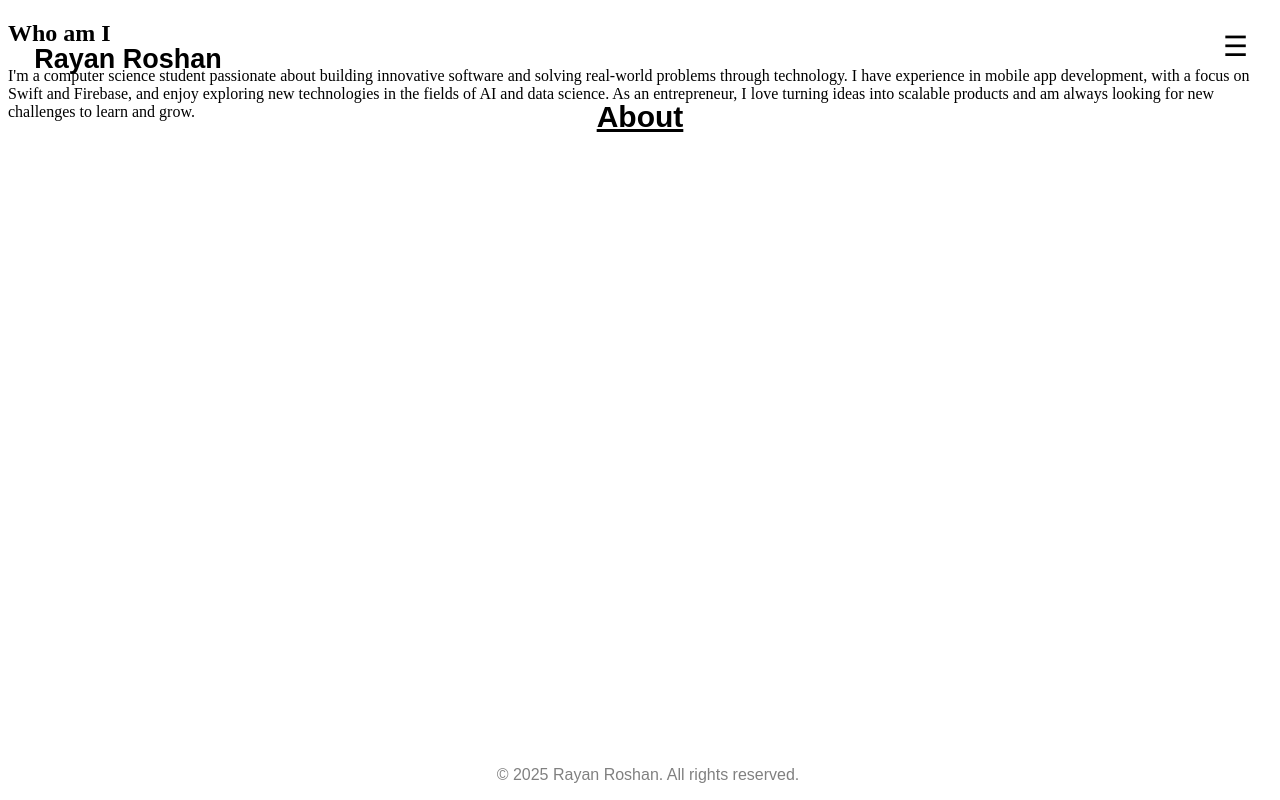
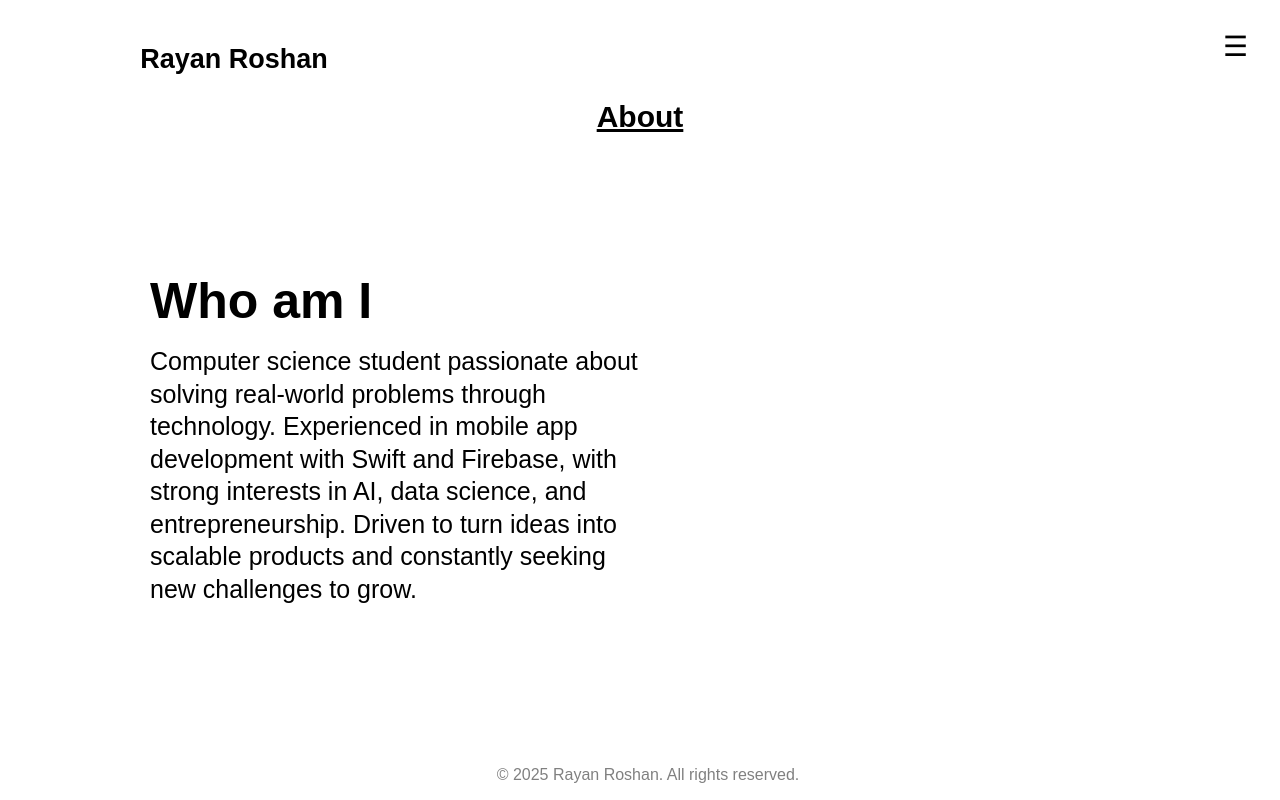
Before and after one commit to Rayan-Roshan21/Rayan_Roshan_website, a React (Vite) app in the folder Rayan_Roshan_Website/: page /about in a window 1280 px wide. Built offline with nearby package versions, Linux system fonts and the light colour scheme.

Commit message:
Made adjustments with the about_me css file.

```diff
--- a/Rayan_Roshan_Website/src/Pages/About.jsx
+++ b/Rayan_Roshan_Website/src/Pages/About.jsx
@@ -17,10 +17,7 @@ function About() {
       <h2 className='about-title'>About</h2>
       <div>
         <h2 className='Subtitle'>Who am I</h2>
-         <p class = "paragraph">I'm a computer science student passionate about building innovative software and solving real-world problems through technology. I have experience in mobile app development, with a focus on Swift and Firebase, and enjoy exploring new technologies in the fields of AI and data science. As an entrepreneur, I love turning ideas into scalable products and am always looking for new challenges to learn and grow.</p>
-      </div>
-      <div>
-
+         <p class = "about-me-paragraph">Computer science student passionate about solving real-world problems through technology. Experienced in mobile app development with Swift and Firebase, with strong interests in AI, data science, and entrepreneurship. Driven to turn ideas into scalable products and constantly seeking new challenges to grow.</p>
       </div>
       <div>
         <Copyright />
--- a/Rayan_Roshan_Website/src/Pages_CSS/About.css
+++ b/Rayan_Roshan_Website/src/Pages_CSS/About.css
@@ -1,7 +1,7 @@
 .name {
   position: fixed;
   top: 26px;
-  left: 10%;
+  left: 234px;
   transform: translateX(-50%);
   font-family: Arial, Helvetica, sans-serif;
   text-align: center;
@@ -20,3 +20,21 @@
     z-index: 1200;
     text-decoration: underline;
 }
+
+.Subtitle {
+  font-family: Arial, Helvetica, sans-serif;
+    font-size: 50px;
+    position: absolute;
+    top: 230px;
+    left: 150px;
+}
+
+.about-me-paragraph {
+  font-family: Arial, Helvetica, sans-serif;
+    font-size: 25px;
+    position: absolute;
+    top: 320px;
+    left: 150px;
+    width: 500px;
+    line-height: 1.3;
+}
```
